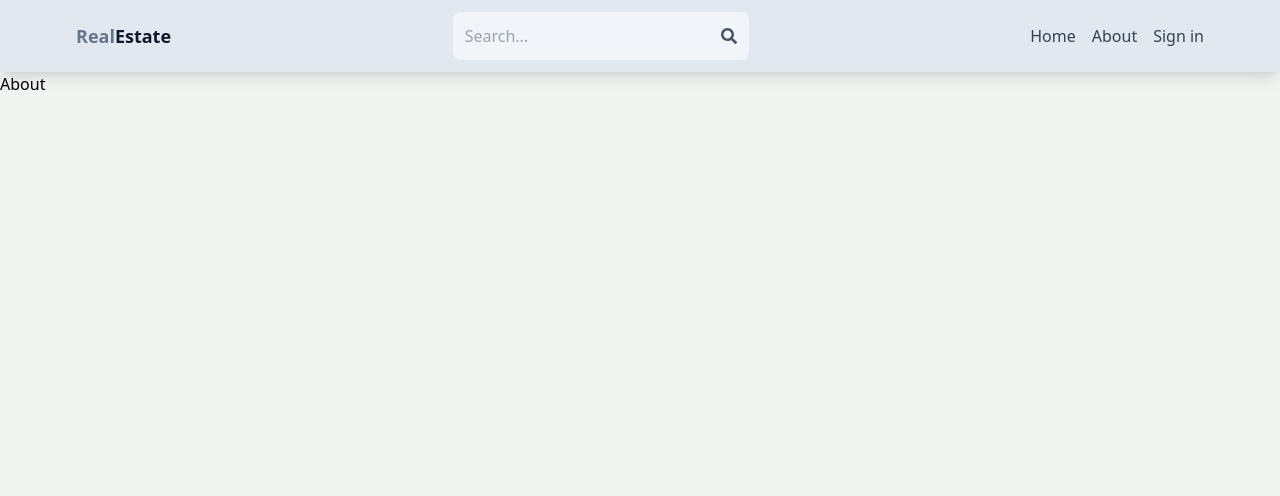
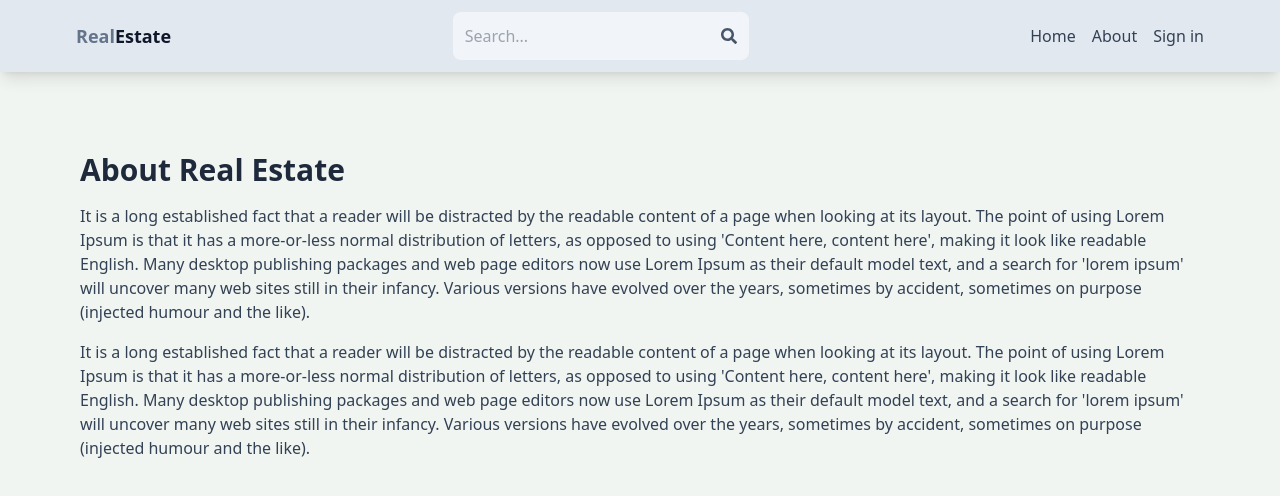
Before and after one commit to suicide-machine/Real_Estate, a React (Vite) app in the folder client/: page /about in a window 1280 px wide. Shown: the top 496 px of the page. Built offline with nearby package versions, Linux system fonts and the light colour scheme.

Commit message:
Complete about page

```diff
--- a/client/src/pages/About.jsx
+++ b/client/src/pages/About.jsx
@@ -1,7 +1,35 @@
 import React from "react"
 
 const About = () => {
-  return <div>About</div>
+  return (
+    <div className="py-20 px-4 max-w-6xl mx-auto">
+      <h1 className="text-3xl font-bold mb-4 text-slate-800">
+        About Real Estate
+      </h1>
+      <p className="mb-4 text-slate-700">
+        It is a long established fact that a reader will be distracted by the
+        readable content of a page when looking at its layout. The point of
+        using Lorem Ipsum is that it has a more-or-less normal distribution of
+        letters, as opposed to using 'Content here, content here', making it
+        look like readable English. Many desktop publishing packages and web
+        page editors now use Lorem Ipsum as their default model text, and a
+        search for 'lorem ipsum' will uncover many web sites still in their
+        infancy. Various versions have evolved over the years, sometimes by
+        accident, sometimes on purpose (injected humour and the like).
+      </p>
+      <p className="mb-4 text-slate-700">
+        It is a long established fact that a reader will be distracted by the
+        readable content of a page when looking at its layout. The point of
+        using Lorem Ipsum is that it has a more-or-less normal distribution of
+        letters, as opposed to using 'Content here, content here', making it
+        look like readable English. Many desktop publishing packages and web
+        page editors now use Lorem Ipsum as their default model text, and a
+        search for 'lorem ipsum' will uncover many web sites still in their
+        infancy. Various versions have evolved over the years, sometimes by
+        accident, sometimes on purpose (injected humour and the like).
+      </p>
+    </div>
+  )
 }
 
 export default About
```
